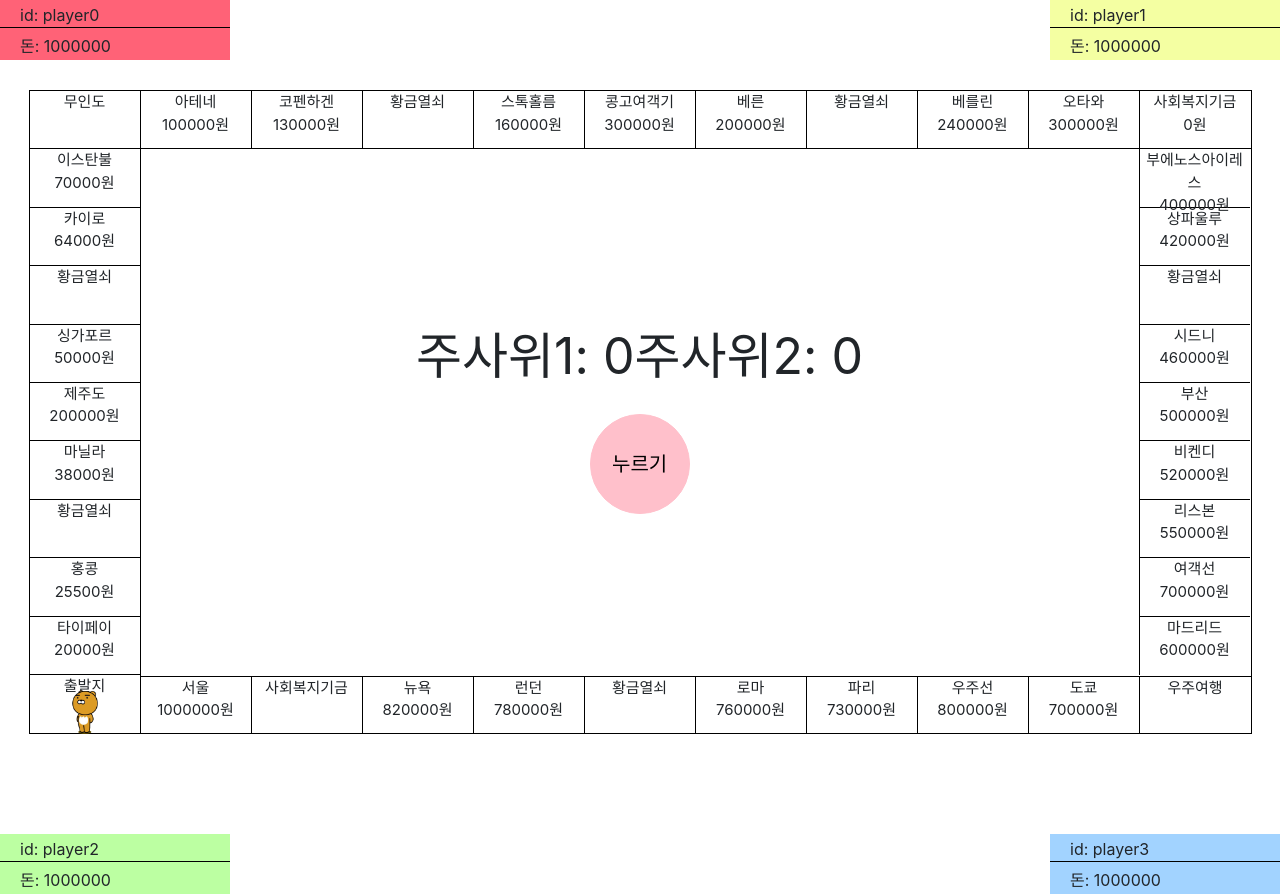
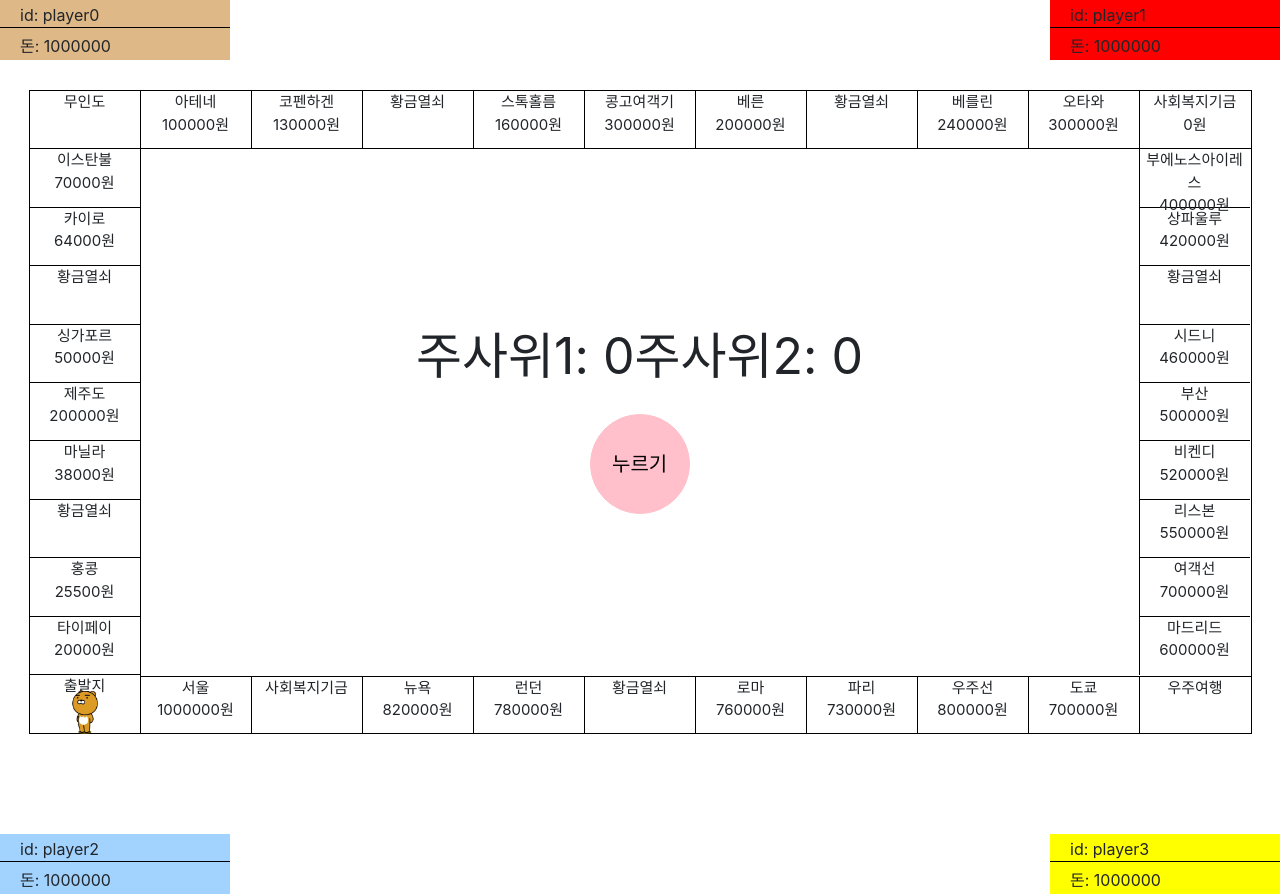
Before and after one commit to 2018os/bluemarble, a React (Create React App) app: page /blue in a window 1280 px wide. Built offline with nearby package versions, Linux system fonts and the light colour scheme.

Commit message:
change player color

```diff
--- a/src/components/country/PlayerHave.js
+++ b/src/components/country/PlayerHave.js
@@ -2,20 +2,20 @@ import styled from 'styled-components';
 
 const PlayerHave = styled.div`
     ${props => props.owner === 'player0' &&`
+        background-color: burlywood;
+    `}
+
+    ${props => props.owner === 'player1' &&`
         background-color: red;
     `}
 
-    ${props => props.owner === 'player1' &&`
-        background-color: yellow;
-    `}
-
     ${props => props.owner === 'player2' &&`
-        background-color: green;
+        background-color: #a2d3ff;
 
     `}
 
     ${props => props.owner === 'player3' &&`
-        background-color: blue;
+        background-color: yellow;
     `}
 `
 
--- a/src/components/country/haveCountry.js
+++ b/src/components/country/haveCountry.js
@@ -2,6 +2,14 @@ import styled from 'styled-components';
 
 const HaveCountry = styled.div`
     ${props => props.owner === 'player0' &&`
+        background-color: burlywood;
+        width: 10px;
+        height: 10px;
+        margin: auto;
+        margin-top: 3px;
+    `}
+
+    ${props => props.owner === 'player1' &&`
         background-color: red;
         width: 10px;
         height: 10px;
@@ -9,16 +17,8 @@ const HaveCountry = styled.div`
         margin-top: 3px;
     `}
 
-    ${props => props.owner === 'player1' &&`
-        background-color: yellow;
-        width: 10px;
-        height: 10px;
-        margin: auto;
-        margin-top: 3px;
-    `}
-
     ${props => props.owner === 'player2' &&`
-        background-color: green;
+        background-color: #a2d3ff;
         width: 10px;
         height: 10px;
         margin: auto;
@@ -26,7 +26,7 @@ const HaveCountry = styled.div`
     `}
 
     ${props => props.owner === 'player3' &&`
-        background-color: blue;
+        background-color: yellow;
         width: 10px;
         height: 10px;
         margin: auto;
--- a/src/components/player/Showplayer.scss
+++ b/src/components/player/Showplayer.scss
@@ -3,7 +3,7 @@
         width: 230px;
         height: 60px;
         display: inline-block;
-        background-color: #ff6277;
+        background-color: burlywood;
 
         p {
             margin: 0;
@@ -19,7 +19,7 @@
     .B_player {
         width: 230px;
         height: 60px;
-        background-color: #f4ffa2;
+        background-color: red;
         float: right;
 
         p {
@@ -34,9 +34,9 @@
         }
     }
     .C_player {
-        background-color: #bcffa2;
+        background-color: #a2d3ff;
     }
     .D_player {
-        background-color: #a2d3ff;
+        background-color: yellow;
     }
 }
```
